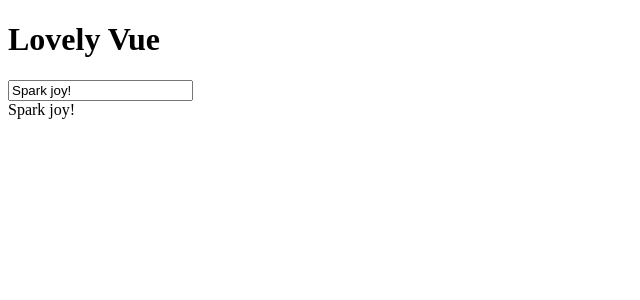
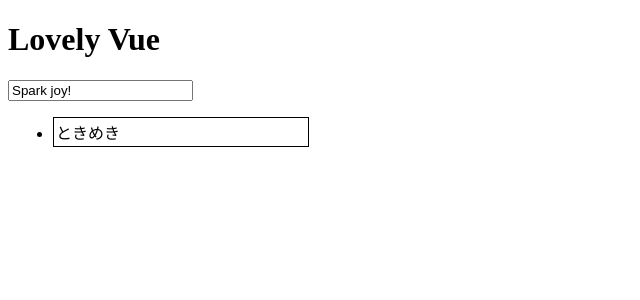
Before and after one commit to taiju59/lovely-vue, a Vue app: page / in a window 1280 px wide. Shown: the top 300 px of the page, without its empty margins (0-640 px from the left). Built offline with nearby package versions, Linux system fonts and the light colour scheme.

Commit message:
カードの表示(ループ( v-for ))

```diff
--- a/src/App.vue
+++ b/src/App.vue
@@ -3,7 +3,11 @@
     <h1>Lovely Vue</h1>
     <input v-model="message" />
     <br />
-    {{ message }}
+    <ul>
+      <li v-for="todo in todos" :key="todo.id" class="task-card">
+        {{ todo.text }}
+      </li>
+    </ul>
   </div>
 </template>
 
@@ -11,9 +15,17 @@
 export default {
   name: "App",
   data: () => ({
+    todos: [{ id: 1, text: "ときめき" }],
     message: "Spark joy!"
   })
 };
 </script>
 
-<style></style>
+<style>
+.task-card {
+  border: solid 1px;
+  margin: 5px;
+  padding: 2px;
+  width: 250px;
+}
+</style>
```
